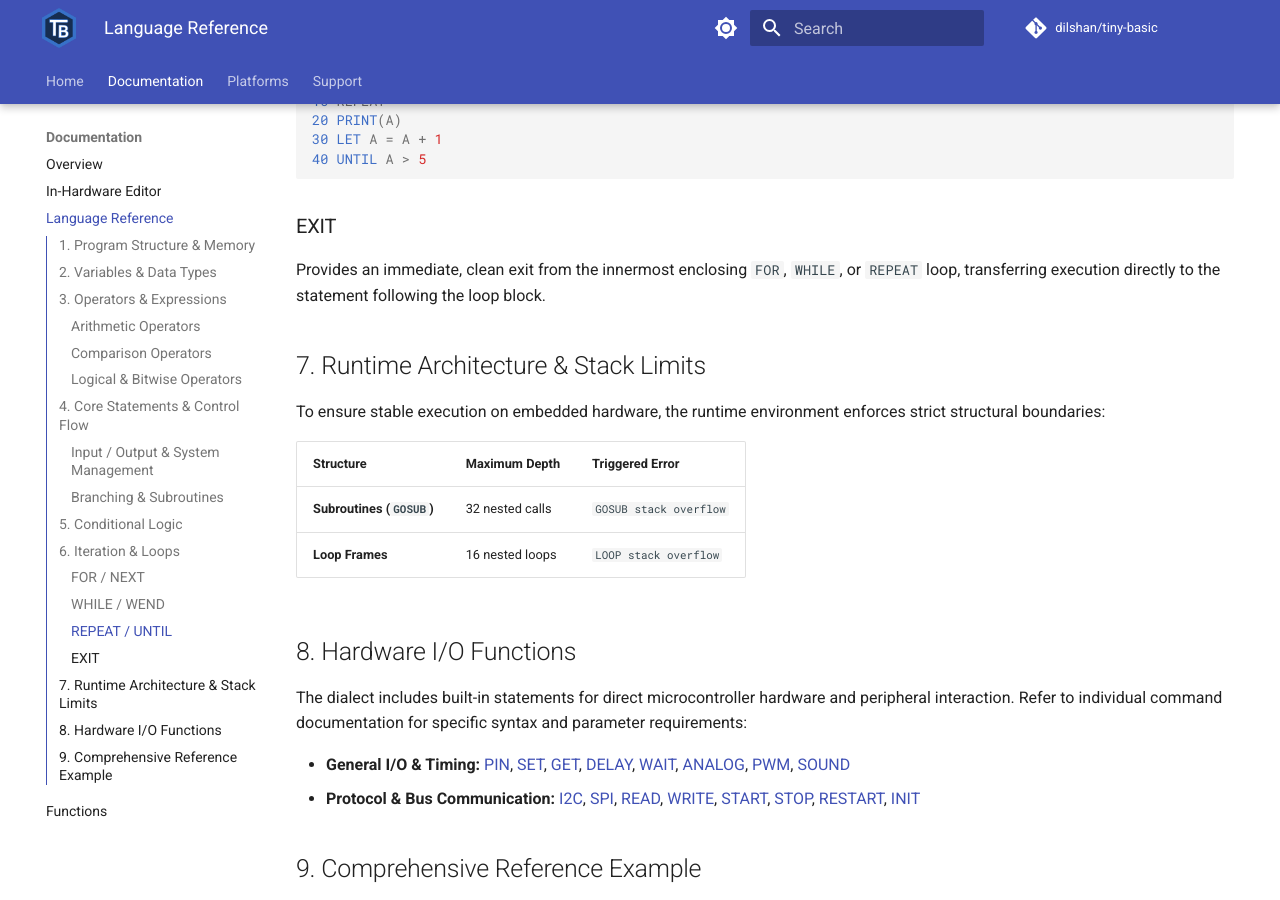
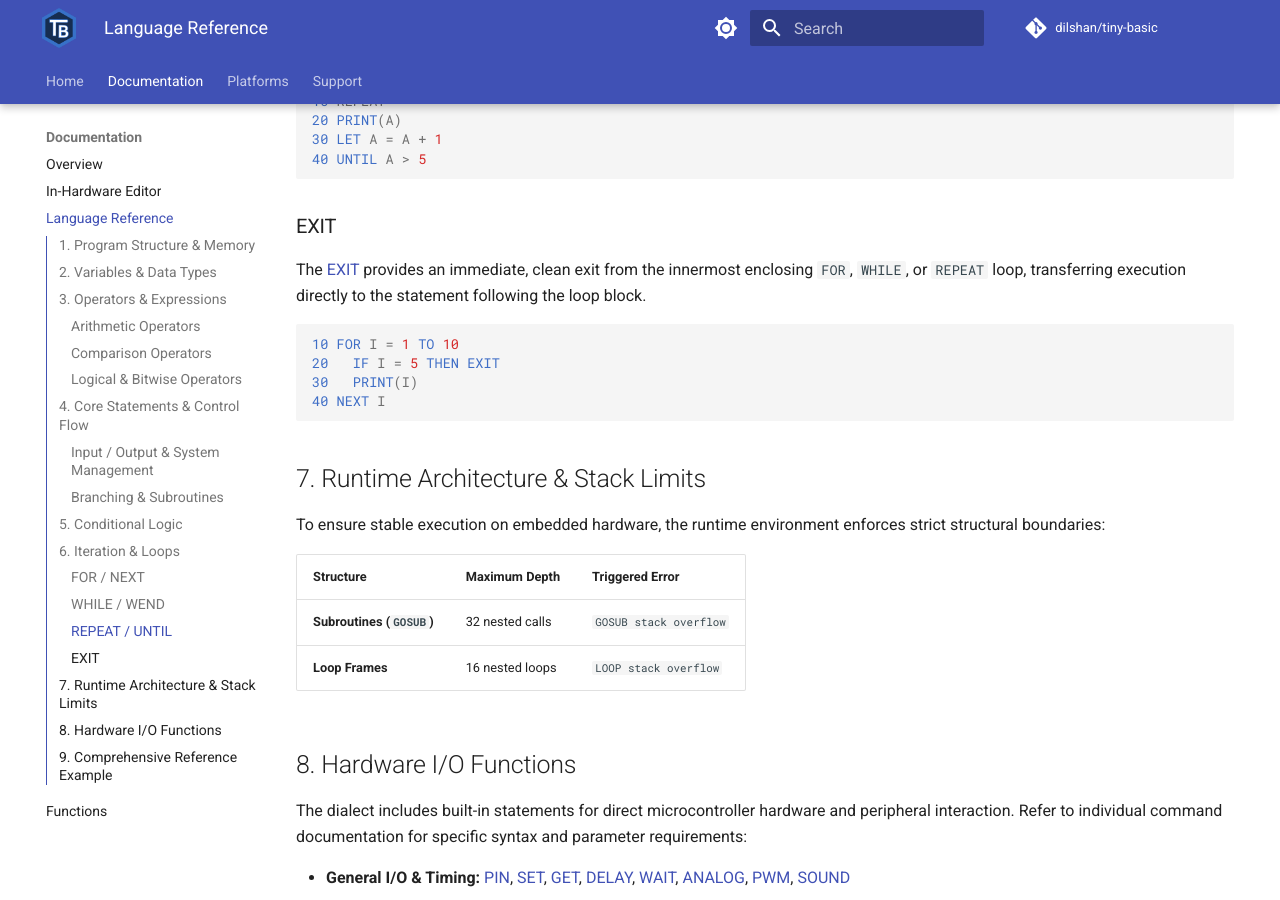
Before and after one commit to dilshan/tiny-basic, an MkDocs documentation site: the page built from docs/manual/language-reference.md, in a window 1280 px wide and 900 px high, scrolled down 3301 px. Built offline with MkDocs 1.6.1 and Material for MkDocs 9.7.7, drawn with Linux system fonts in a browser that asks for light colours; comment, search, counter and statistics services are not loaded.

Commit message:
Fix minor typo issues in the documentation.

````diff
--- a/docs/manual/language-reference.md
+++ b/docs/manual/language-reference.md
@@ -124,7 +124,14 @@ Evaluates the condition at the *end* of the loop, ensuring the body executes at
 
 ### EXIT
 
-Provides an immediate, clean exit from the innermost enclosing `FOR`, `WHILE`, or `REPEAT` loop, transferring execution directly to the statement following the loop block.
+The [EXIT](exit.md) provides an immediate, clean exit from the innermost enclosing `FOR`, `WHILE`, or `REPEAT` loop, transferring execution directly to the statement following the loop block.
+
+```basic
+10 FOR I = 1 TO 10
+20   IF I = 5 THEN EXIT
+30   PRINT(I)
+40 NEXT I
+```
 
 ## 7. Runtime Architecture & Stack Limits
 
--- a/mkdocs.yml
+++ b/mkdocs.yml
@@ -55,7 +55,7 @@ nav:
     - Functions: manual/function-list.md
   - Platforms:
     - Arduino Due: platforms/due.md
-    - Arduino Uno R4 WiFi: platforms/r4wifi.md
+    - Arduino UNO R4 WiFi: platforms/r4wifi.md
   - Support: https://github.com/dilshan/tiny-basic/issues
 
 extra:
````
